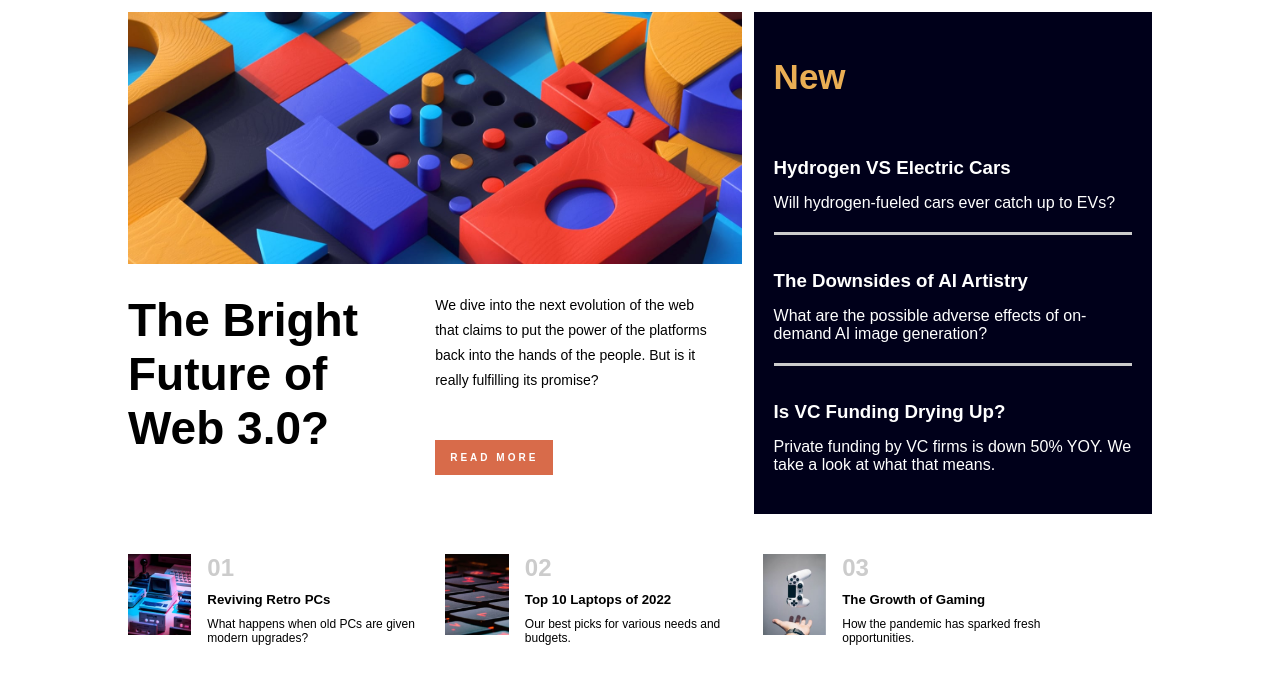
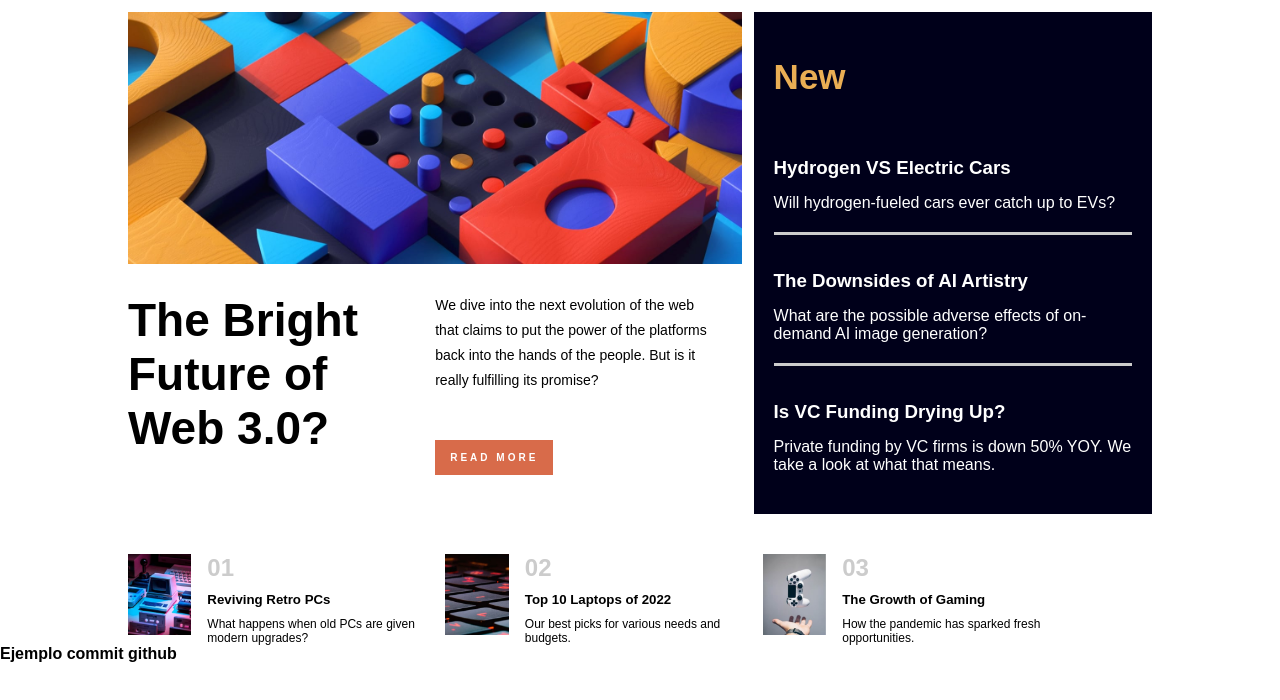
Before and after one commit to JorgeMeneses2020/FLEXBOX-2, a plain HTML site: page index.html in a window 1280 px wide. Shown: the part 92-792 px from the top of the page. Drawn offline with Linux system fonts and the light colour scheme.

Commit message:
letrero inferior

```diff
--- a/index.html
+++ b/index.html
@@ -10,8 +10,8 @@
 </head>
 
 <body>
-<img id="hamburguer" src="./assets/images/icon-menu.svg" alt="" srcset="">
-<img id="close" src="./assets/images/icon-menu-close.svg" alt="" srcset="">
+    <img id="hamburguer" src="./assets/images/icon-menu.svg" alt="" srcset="">
+    <img id="close" src="./assets/images/icon-menu-close.svg" alt="" srcset="">
     <div id="container">
         <header>
             <div id="logo">
@@ -87,7 +87,7 @@
             </div>
         </footer>
     </div>
-
+    <b>Ejemplo commit github</b>
     <script src="./index.js"></script>
 </body>
 
```
